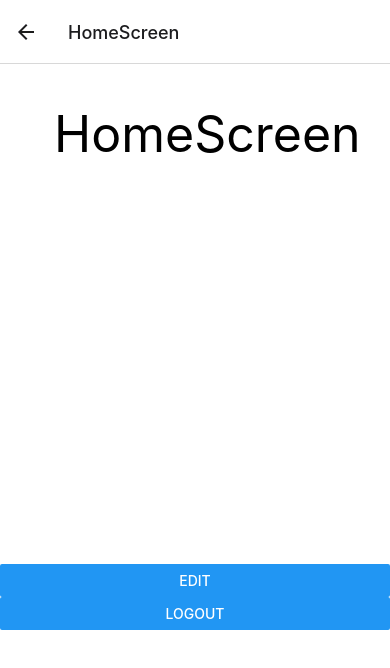
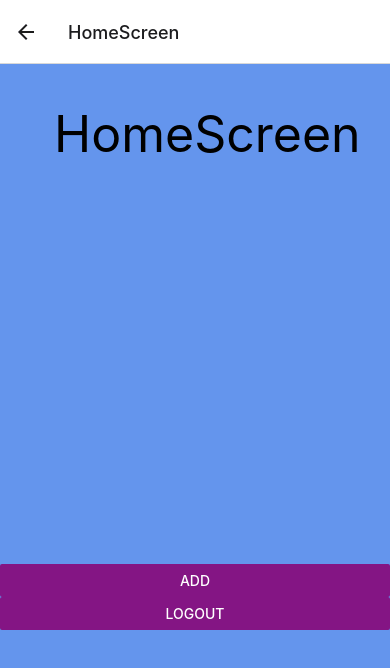
Before and after one commit to Create-Native/Muistilista_1, a React Native app: screen /Home in a window 390 px wide. Shown: the top 668 px of the page. Built offline with nearby package versions, Linux system fonts and the light colour scheme.

Commit message:
radiobutton ja vähän stailausta

```diff
--- a/components/EditScreen.js
+++ b/components/EditScreen.js
@@ -45,14 +45,17 @@ export default function EditScreen({navigation}) {
                 <Button style={Styles.buttonSave}
                     title="Save"
                     onPress={() => navigation.navigate('Home', {note: note})}
+                    color="#841584"
                     />
                 <Button style={Styles.buttonLogIn}
                     title="ClearAll"
                     onPress={() => clearAll()}
+                    color="#841584"
                     />
                 <Button style={Styles.buttonLogIn}
                     title="Back"
                     onPress={() => navigation.navigate('Home')}
+                    color="#841584"
                 />
             </View>
         </SafeAreaView>
--- a/components/HomeScreen.js
+++ b/components/HomeScreen.js
@@ -5,6 +5,7 @@ import { Feather } from '@expo/vector-icons';
 import React from 'react'
 import Styles from './Styles';
 import AsyncStorage from '@react-native-async-storage/async-storage';
+import Radiobutton from './Radiobutton';
 
 
 const STORAGE_NOTES = '@notes_Notes'
@@ -14,6 +15,7 @@ export default function HomeScreen({route, navigation }) {
 
     const [notes, setNotes] = useState([]);
     const [notesKey, setNotesKey] = useState([]);
+    const [cleared, setCleared] = useState(0);
 
 /*     useLayoutEffect( () => {
     navigation.setOptions({
@@ -94,7 +96,6 @@ const storeDataKey = async (value) => {
   }
 }
 
-
 const handleDeletePress = (key) => {
   const filteredList = notes.filter((note) => {
     return note.key !==key;
@@ -102,7 +103,7 @@ const handleDeletePress = (key) => {
   storeData(filteredList)
   getData()
 };
-  console.log(notesKey, "notesKey")
+
   return (
 
     <SafeAreaView style={Styles.container}>
@@ -114,6 +115,9 @@ const handleDeletePress = (key) => {
                 notes.map((note) => (
                   <View style={{flexDirection: 'row', justifyContent: 'space-between', marginEnd: 10}}>
                     <View style={Styles.message} key={notes.key}>
+                      <Radiobutton
+                        cleared={cleared}
+                        />
                       <Text >{note.key}: {note.note} </Text>
                     </View>
                     <View>
@@ -121,22 +125,32 @@ const handleDeletePress = (key) => {
                       style={Styles.delButton}
                       title='Delete'
                       onPress={() =>  handleDeletePress(note.key)}
+                      color="#841584"
                       />
                     </View>
                   </View>
                   ))
               }
               </ScrollView>
-            </View>
-        <Button style={Styles.buttonLogIn}
-            title="Edit"
+          </View>
+
+{/*         <Button style={Styles.buttonLogIn}
+            title="clear"
+            onPress={() => setCleared(2 + 1)}
+            /> */}
+
+        <Button style={Styles.buttonSave}
+            title="Add"
             onPress={() => navigation.navigate('Edit')}
+            color="#841584"
             />
         <Button style={Styles.buttonLogIn}
             title="LogOut"
             onPress={() => navigation.navigate('Login')}
+            color="#841584"
             />
-      </View>
+          </View>
+
     </SafeAreaView>
 
   );
--- a/components/LoginScreen.js
+++ b/components/LoginScreen.js
@@ -11,6 +11,7 @@ export default function LoginScreen({navigation}) {
         <Button style={Styles.buttonLogIn}
           title="Submit"
           onPress={() => navigation.navigate('Home')}
+          color="#841584"
           />
       </View>
     </SafeAreaView>
--- /dev/null
+++ b/components/Radiobutton.js
@@ -0,0 +1,52 @@
+import { View, Text, StyleSheet, Pressable } from 'react-native'
+import {useState, React} from 'react'
+
+export default function Radiobutton({cleared}) {
+
+    const [value, setValue] = useState(1)
+
+
+  /*   const handleRadioButtonPress = (selectedValue) => {
+        setValue(selectedValue)
+      //  onPress(selectedValue)
+    }
+ */
+  return (
+    <>
+    {
+            <View style={styles.buttonContainer}>
+                <Pressable style={styles.circle}
+                    onPress={() => setValue(cleared)}>
+                    {value === cleared && <View style={styles.checkedCircle} />}
+     {/*                {console.log("cleared", cleared)}
+                    {console.log("value", value)} */}
+                </Pressable>
+            </View>
+    }
+    </>
+  )
+}
+
+const styles = StyleSheet.create({
+buttonContainer: {
+    flexDirection: 'row',
+    justifyContent: 'space-between',
+    alignItems: 'flex-start',
+    width: '20%',
+},
+  circle: {
+    height: 28,
+    width: 28,
+    borderRadius: 15,
+    borderWidth:1,
+    borderColor:'#000',
+    alignItems: 'center',
+    justifyContent: 'center',
+  },
+  checkedCircle: {
+    width: 15,
+    height: 15,
+    borderRadius: 7,
+    backgroundColor: '#000',
+  },
+})
--- a/components/Styles.js
+++ b/components/Styles.js
@@ -5,7 +5,7 @@ import Constants from 'expo-constants';
 export default StyleSheet.create({
     container: {
         flex: 1,
-        backgroundColor: '#fff',
+        backgroundColor: '#6495ed',
         paddingTop: Platform.OS === 'android' ? Constants.StatusBarheight: 0,
       },
       heading: {
@@ -13,22 +13,15 @@ export default StyleSheet.create({
         marginLeft: 40,
         marginTop: 40,
       },
-      buttonLogIn: {
-
-      },
-      buttonText: {
-
-      },
-      buttonSave: {
-
-      },
       message: {
+        display: 'flex',
+        flexDirection: 'row',
         padding:10,
-        marginTop:10,
+        marginTop:5,
         marginBottom:10,
         width: '75%',
-        backgroundColor: '#f5f5f5',
-        borderColor: '#ccc',
+        backgroundColor: '#fffacd',
+        borderColor: '#ff4500',
         borderWidth: 1,
         borderRadius5: 5,
         marginLeft: 10,
@@ -39,15 +32,14 @@ export default StyleSheet.create({
         display: 'flex',
         flexDirection: 'row',
         justifyContent: 'space-around',
-        borderColor: '#ccc',
+        borderColor: '#ff4500',
+        typecol: '#ff4500',
         borderWidth: 1,
         borderRadius5: 5,
         marginTop:100,
         marginBottom:20,
         marginLeft: 20,
         marginRight: 20,
-      },
-      delButton: {
 
       },
 })
```
